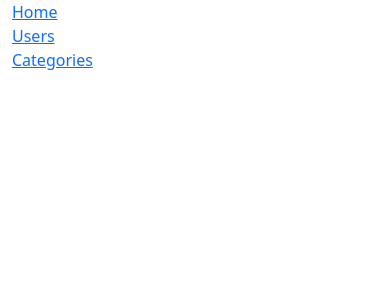
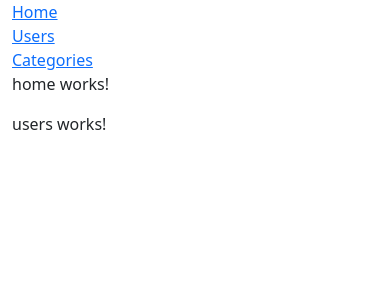
Before and after one commit to NakibBracu/angular-practise, an Angular app in the folder AngularRoutingExamples/routingex1/: page / in a window 390 px wide. Shown: the top 300 px of the page. Built offline with nearby package versions, Linux system fonts and the light colour scheme.

Commit message:
user component adjusted!

```diff
--- a/AngularRoutingExamples/routingex1/src/app/app.component.html
+++ b/AngularRoutingExamples/routingex1/src/app/app.component.html
@@ -7,5 +7,13 @@
         <div class="nav-item"><a href="/categories">Categories</a></div>
       </ul>
     </div>
+    <div class="col-md-9">
+      <div class="row">
+        <div class="col-md-12">
+          <app-home/>
+          <app-users/>
+        </div>
+      </div>
+    </div>
   </div>
 </div>
--- a/AngularRoutingExamples/routingex1/src/app/app.component.ts
+++ b/AngularRoutingExamples/routingex1/src/app/app.component.ts
@@ -1,11 +1,13 @@
 import { Component } from '@angular/core';
 import { CommonModule } from '@angular/common';
 import { RouterOutlet } from '@angular/router';
+import { HomeComponent } from './Components/home/home.component';
+import { UsersComponent } from './Components/users/users.component';
 
 @Component({
   selector: 'app-root',
   standalone: true,
-  imports: [CommonModule, RouterOutlet],
+  imports: [CommonModule, RouterOutlet,HomeComponent,UsersComponent],
   templateUrl: './app.component.html',
   styleUrl: './app.component.css'
 })
```
